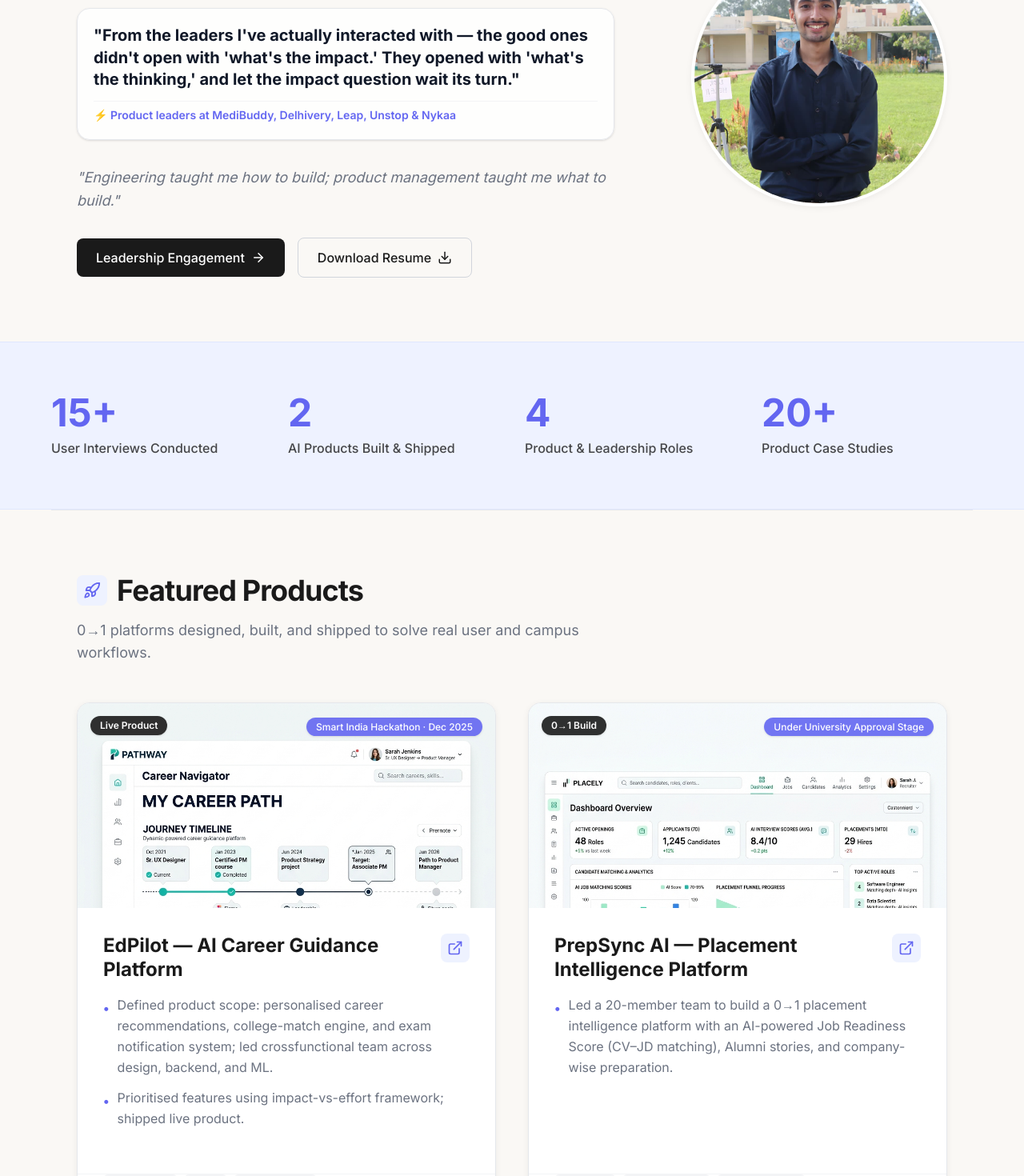
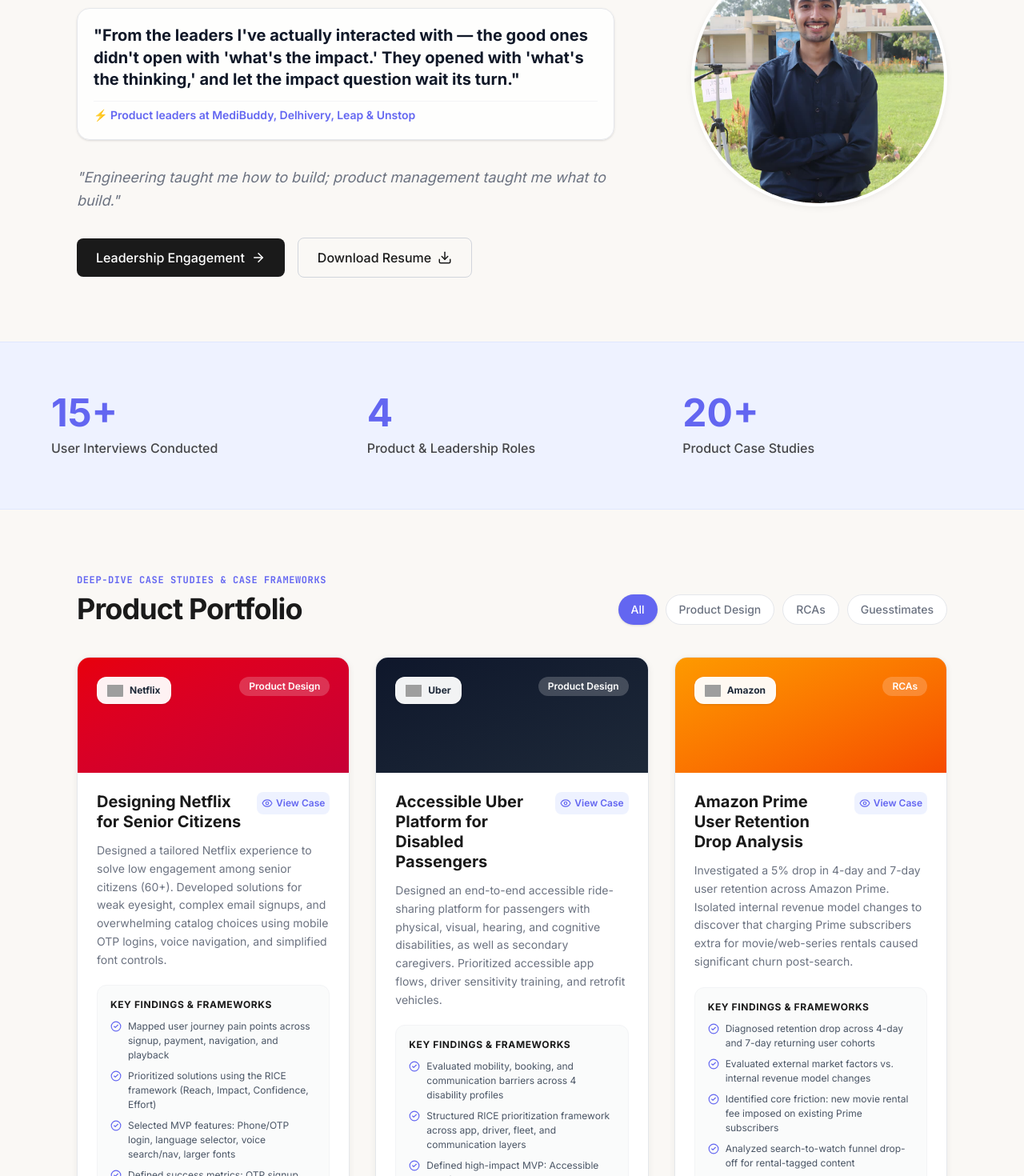
Before and after one commit to ChinmayPandey-devx/chinmay-portfolio, a React (Vite) app: page / in a window 1280 px wide. Shown: the part 280-1750 px from the top of the page at 80% size. Built offline with nearby package versions, Linux system fonts and the light colour scheme; grey boxes are pictures that could not be loaded.

Commit message:
Remove EdPilot, PrepSync, Naukri.com, and Nykaa references and update Stats section

```diff
--- a/index.html
+++ b/index.html
@@ -34,24 +34,10 @@
             <li><strong>MediBuddy (Adhithya Parthasarathi, VP):</strong> Consultation quality, appointment reliability, corporate benefit experience.</li>
             <li><strong>Delhivery One (Nikhil Vij, Head of Product):</strong> Seller Health Dashboard, merchant trust, Behavioral Delivery Intelligence.</li>
             <li><strong>Leap (Rajan Chaudhary, Co-founder):</strong> Counsellor transparency & post-arrival student experience.</li>
-            <li><strong>Naukri.com (Jatin Thukral, CPO):</strong> Product ideas & candidate-recruiter engagement.</li>
             <li><strong>Physics Wallah (Suhas Tadka, Sr PM):</strong> AI-driven concept checks & live doubt resolution workflow.</li>
             <li><strong>Unstop (Ankit Agarwal, Founder & CEO):</strong> Product pitch & campus engagement strategy.</li>
             <li><strong>GeeksforGeeks:</strong> Unsolicited product teardown & feature recommendations.</li>
           </ul>
-        </section>
-        <section id="products">
-          <h2>Featured Products</h2>
-          <article>
-            <h3>EdPilot — AI Career Guidance Platform (Smart India Hackathon · Dec 2025)</h3>
-            <p>Defined product scope: personalised career recommendations, college-match engine, and exam notification system; led crossfunctional team across design, backend, and ML. Prioritised features using impact-vs-effort framework; shipped live product.</p>
-            <a href="https://ed-pilot.vercel.app/">Launch EdPilot</a>
-          </article>
-          <article>
-            <h3>PrepSync AI — Placement Intelligence Platform (Under University Approval Stage)</h3>
-            <p>Led a 20-member team to build a 0→1 placement intelligence platform with an AI-powered Job Readiness Score (CV–JD matching), Alumni stories, Company wise prepration.</p>
-            <a href="https://chinmaypandey-devx.github.io/PrepSync.ai/">Launch PrepSync AI</a>
-          </article>
         </section>
         <section id="portfolio">
           <h2>Product Portfolio & Case Studies</h2>
--- a/src/App.jsx
+++ b/src/App.jsx
@@ -1,7 +1,6 @@
 import Navbar from './components/Navbar';
 import Hero from './components/Hero';
 import Stats from './components/Stats';
-import FeaturedProducts from './components/FeaturedProducts';
 import Portfolio from './components/Portfolio';
 import Pitches from './components/Pitches';
 import Tools from './components/Tools';
@@ -16,7 +15,6 @@
       <main>
         <Hero />
         <Stats />
-        <FeaturedProducts />
         <Portfolio />
         <Pitches showLogos={true} />
         <Tools />
--- a/src/components/Hero.jsx
+++ b/src/components/Hero.jsx
@@ -4,7 +4,7 @@
 
 const animatedPhrases = [
   "From founders to VPs to CPOs",
-  "Product leaders at MediBuddy, Delhivery, Leap, Unstop & Nykaa",
+  "Product leaders at MediBuddy, Delhivery, Leap & Unstop",
   "Engaged with work I built before anyone asked me to."
 ];
 
--- a/src/components/Navbar.jsx
+++ b/src/components/Navbar.jsx
@@ -15,7 +15,6 @@
 
   const navLinks = [
     { name: 'Work', href: '#work' },
-    { name: 'Featured', href: '#products' },
     { name: 'Portfolio', href: '#portfolio' },
     { name: 'Leadership Engagement', href: '#leadership-engagement' },
     { name: 'Tools', href: '#tools' },
--- a/src/components/Stats.jsx
+++ b/src/components/Stats.jsx
@@ -2,7 +2,6 @@
 
 const stats = [
   { value: '15+', label: 'User Interviews Conducted' },
-  { value: '2', label: 'AI Products Built & Shipped' },
   { value: '4', label: 'Product & Leadership Roles' },
   { value: '20+', label: 'Product Case Studies' }
 ];
@@ -25,7 +24,7 @@
     <section className="bg-[#EEF2FF] py-16 px-6 lg:px-8 border-y border-indigo-100">
       <div className="max-w-6xl mx-auto">
         <motion.div
-          className="grid grid-cols-2 md:grid-cols-4 gap-8"
+          className="grid grid-cols-1 sm:grid-cols-3 gap-8 text-center"
           variants={containerVariants}
           initial="hidden"
           whileInView="visible"
--- a/src/data/pitches.js
+++ b/src/data/pitches.js
@@ -39,16 +39,6 @@
     ]
   },
   {
-    id: "naukri",
-    company: "Naukri.com",
-    logoDomain: "naukri.com",
-    leader: "Jatin Thukral",
-    leaderTitle: "Chief Product Officer, Naukri.com",
-    description: "Presented product ideas and candidate-recruiter engagement concepts to Jatin Thukral (Chief Product Officer, Naukri.com).",
-    pitchDeck: null,
-    prototypes: []
-  },
-  {
     id: "pw",
     company: "Physics Wallah",
     logoDomain: "pw.live",
```
